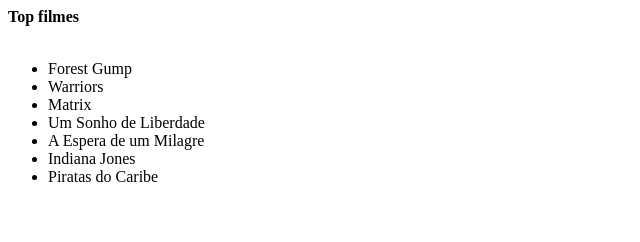
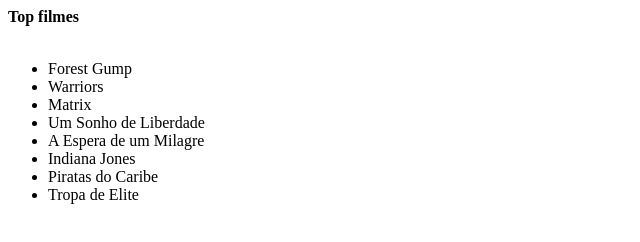
Before and after one commit to jethers/git-test, a plain HTML site: page myhtml.html in a window 1280 px wide. Shown: the whole page, without its empty margins (0-640 px from the left). Drawn offline with Linux system fonts and the light colour scheme.

Commit message:
Incluído Tropa de Elite

```diff
--- a/myhtml.html
+++ b/myhtml.html
@@ -11,5 +11,6 @@
 <li>A Espera de um Milagre</li>
 <li>Indiana Jones</li>
 <li>Piratas do Caribe</li>
+<li>Tropa de Elite</li>
 </ul>
 </html>
```
